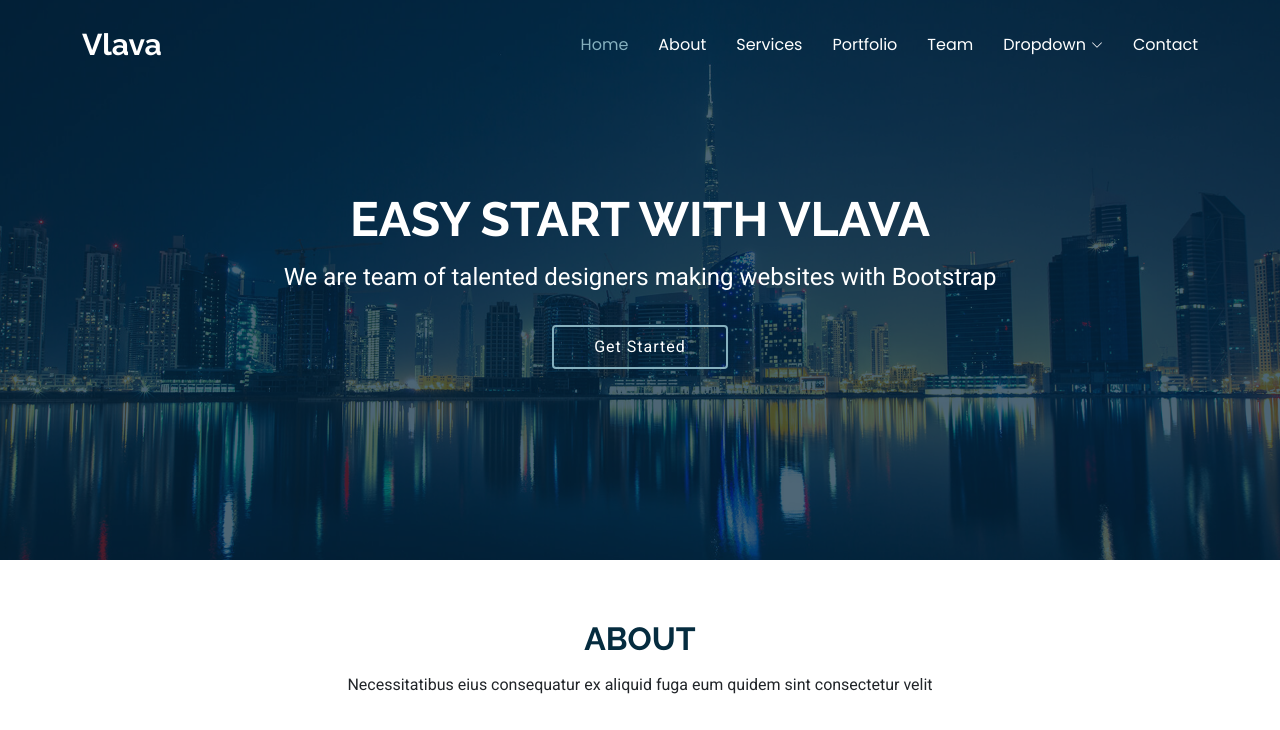
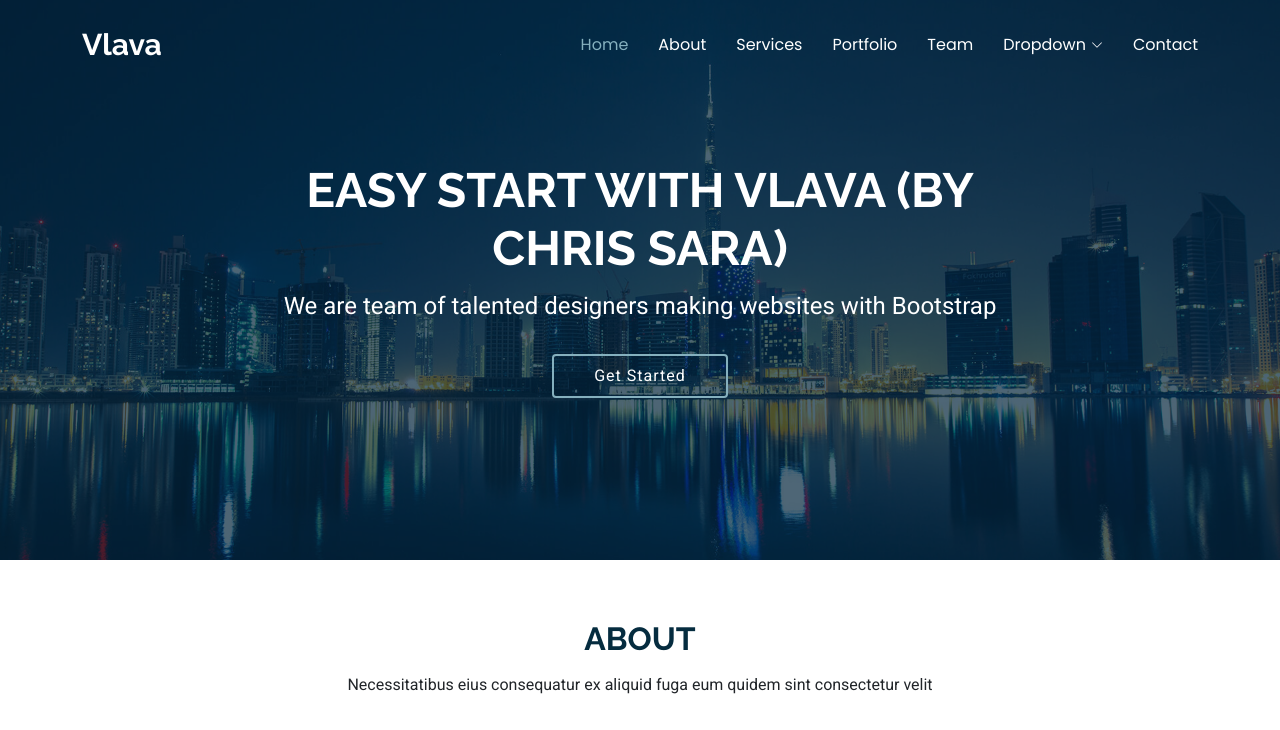
Before and after one commit to chrisESara/vlava, a plain HTML site: page index.html in a window 1280 px wide. Shown: the top 730 px of the page. Drawn offline with Linux system fonts and the light colour scheme.

Commit message:
first ever change

```diff
--- a/index.html
+++ b/index.html
@@ -89,7 +89,7 @@
       <div class="container text-center" data-aos="fade-up" data-aos-delay="100">
         <div class="row justify-content-center">
           <div class="col-lg-8">
-            <h2>Easy start with Vlava</h2>
+            <h2>Easy start with Vlava (By chris Sara)</h2>
             <p>We are team of talented designers making websites with Bootstrap</p>
             <a href="#about" class="btn-get-started">Get Started</a>
           </div>
```
